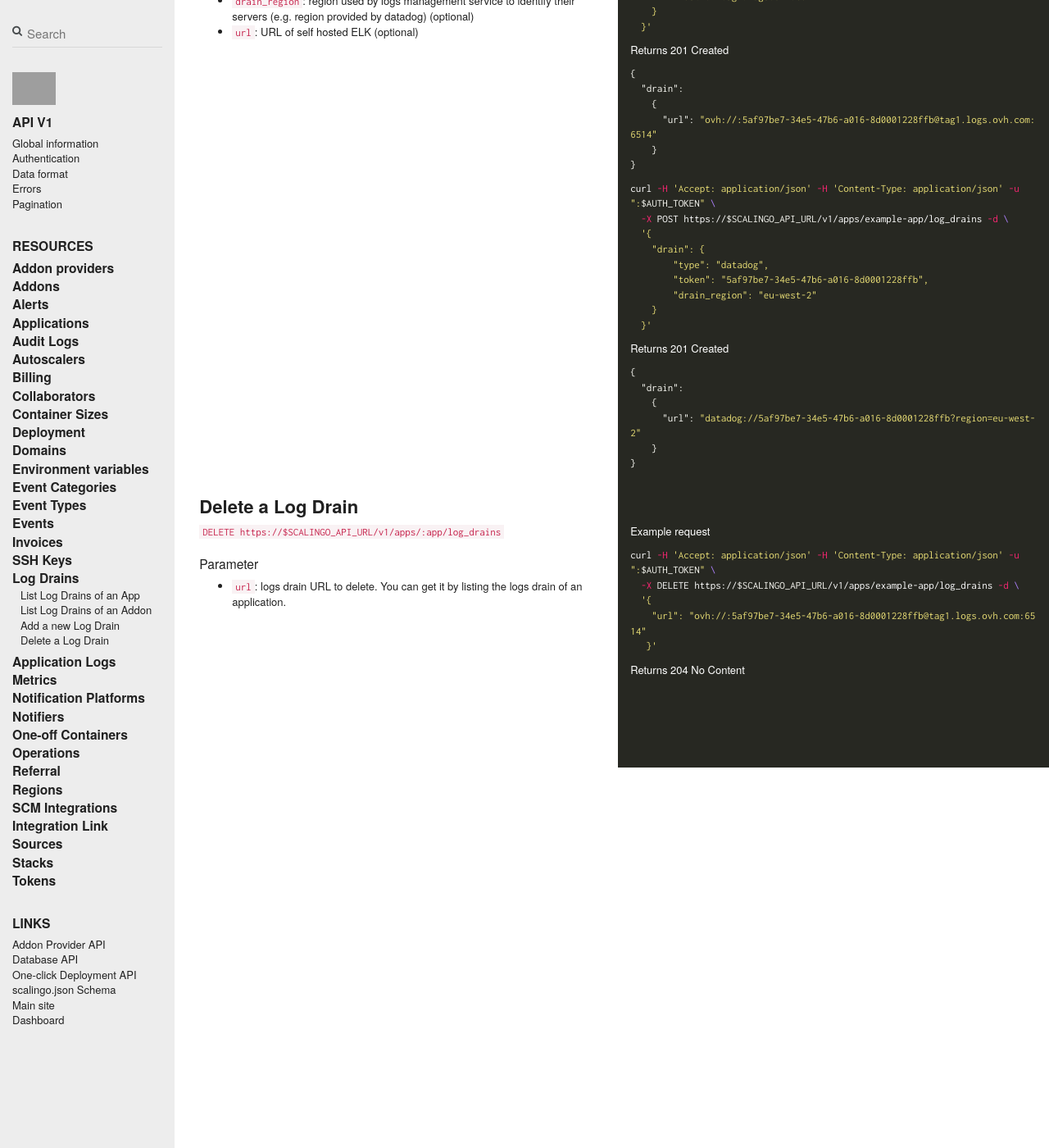
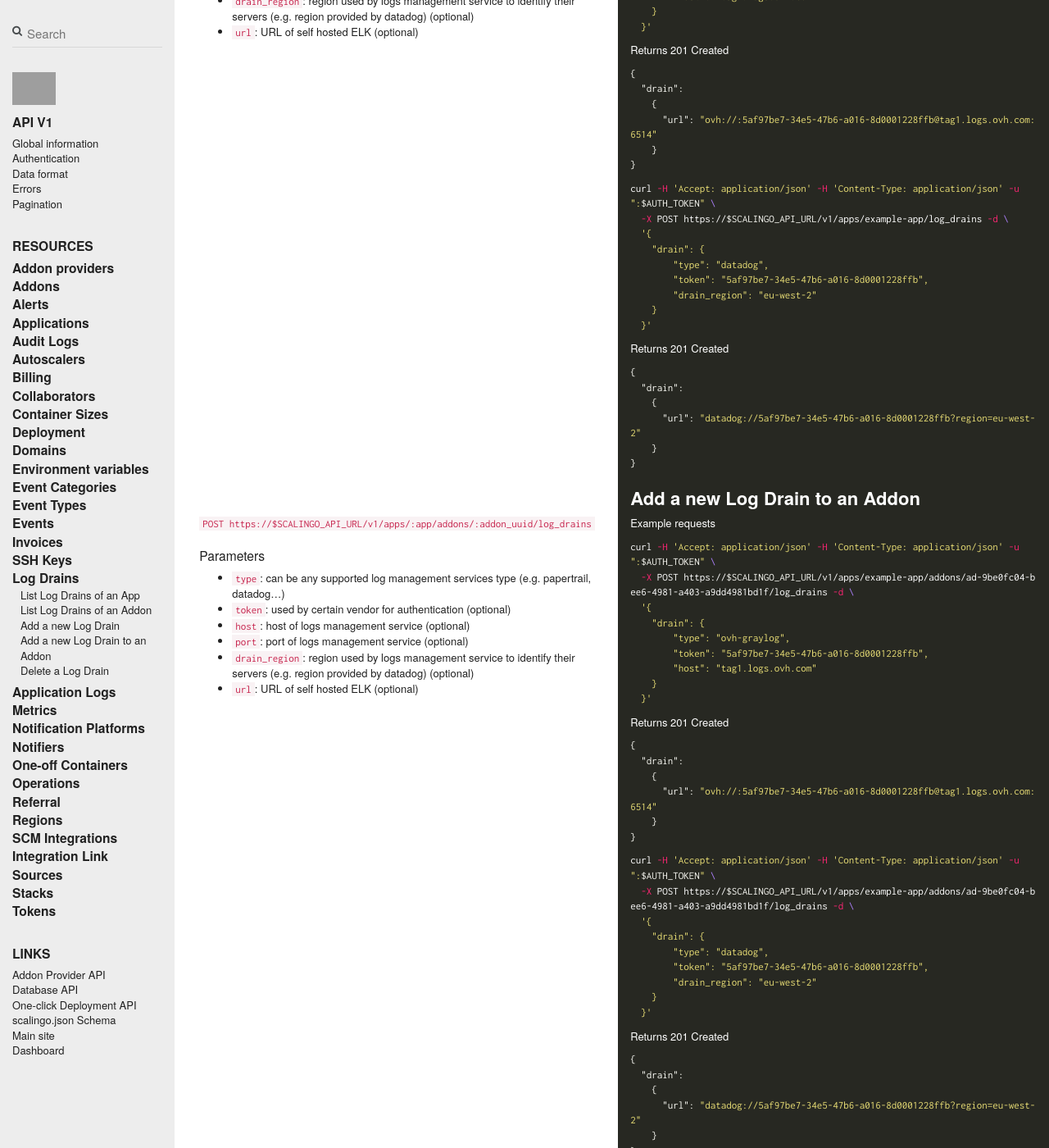
Before and after one commit to jdauphant/developers-documentation, a Jekyll site: the page built from _scalingo_api/log_drains.md, in a window 1280 px wide and 1400 px high, scrolled down 1986 px. Shown: the whole window at 82% size. Built offline with Jekyll 4.4.1, drawn with Linux system fonts in a browser that asks for light colours; nearby versions of some CDN libraries; comment, search, counter and statistics services are not loaded; grey boxes are pictures that could not be loaded.

Commit message:
add a log drain to a db

````diff
--- a/_scalingo_api/log_drains.md
+++ b/_scalingo_api/log_drains.md
@@ -186,6 +186,74 @@ Returns 201 Created
 }
 ```
 
+## Add a new Log Drain to an Addon
+
+--- row ---
+
+`POST https://$SCALINGO_API_URL/v1/apps/:app/addons/:addon_uuid/log_drains`
+
+### Parameters
+
+* `type`: can be any supported log management services type (e.g. papertrail,
+datadog...)
+* `token`: used by certain vendor for authentication (optional)
+* `host`: host of logs management service (optional)
+* `port`: port of logs management service (optional)
+* `drain_region`: region used by logs management service to identify their
+servers (e.g. region provided by datadog) (optional)
+* `url`: URL of self hosted ELK (optional)
+
+||| col |||
+
+Example requests
+
+```shell
+curl -H 'Accept: application/json' -H 'Content-Type: application/json' -u ":$AUTH_TOKEN" \
+  -X POST https://$SCALINGO_API_URL/v1/apps/example-app/addons/ad-9be0fc04-bee6-4981-a403-a9dd4981bd1f/log_drains -d \
+  '{
+    "drain": {
+        "type": "ovh-graylog",
+        "token": "5af97be7-34e5-47b6-a016-8d0001228ffb",
+        "host": "tag1.logs.ovh.com"
+    }
+  }'
+```
+
+Returns 201 Created
+
+```json
+{
+  "drain":
+    {
+      "url": "ovh://:5af97be7-34e5-47b6-a016-8d0001228ffb@tag1.logs.ovh.com:6514"
+    }
+}
+```
+
+
+```shell
+curl -H 'Accept: application/json' -H 'Content-Type: application/json' -u ":$AUTH_TOKEN" \
+  -X POST https://$SCALINGO_API_URL/v1/apps/example-app/addons/ad-9be0fc04-bee6-4981-a403-a9dd4981bd1f/log_drains -d \
+  '{
+    "drain": {
+        "type": "datadog",
+        "token": "5af97be7-34e5-47b6-a016-8d0001228ffb",
+        "drain_region": "eu-west-2"
+    }
+  }'
+```
+
+Returns 201 Created
+
+```json
+{
+  "drain":
+    {
+      "url": "datadog://5af97be7-34e5-47b6-a016-8d0001228ffb?region=eu-west-2"
+    }
+}
+```
+
 --- row ---
 
 ## Delete a Log Drain
````
